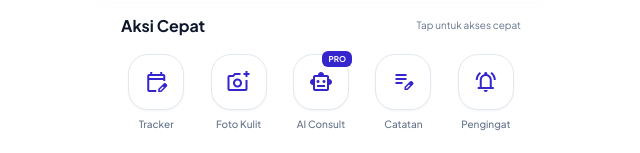
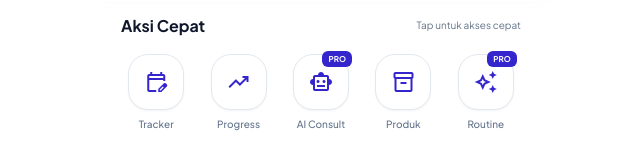
Before and after one commit to wisnuwrdh/narehat, a Next.js app: page /dashboard in a window 1280 px wide. Shown: the part 799-952 px from the top of the page, without its empty margins (319-959 px from the left). Built offline with nearby package versions, Linux system fonts and the light colour scheme; no server answers.

Commit message:
fix(dashboard): ganti aksi cepat yg duplikat & gak relevan
- Hapus Foto Kulit & Catatan (duplikat ke /tracker)
- Hapus Pengingat (fitur notifikasi dihapus di v0.5)
- Tambah Progress, Produk (rekomendasi), Routine (PRO)
- Semua 5 tombol ke halaman berbeda

```diff
--- a/app/(app)/dashboard/page.tsx
+++ b/app/(app)/dashboard/page.tsx
@@ -54,10 +54,10 @@ const statusColorMap: Record<string, string> = { emerald: "bg-emerald-400", ambe
 
 const quickActions = [
   { href: "/tracker", icon: "edit_calendar", label: "Tracker" },
-  { href: "/tracker", icon: "add_a_photo", label: "Foto Kulit" },
+  { href: "/progress", icon: "trending_up", label: "Progress" },
   { href: "/ai-consult", icon: "smart_toy", label: "AI Consult", pro: true },
-  { href: "/tracker", icon: "edit_note", label: "Catatan" },
-  { href: "/settings", icon: "notifications_active", label: "Pengingat" },
+  { href: "/recommendations", icon: "inventory_2", label: "Produk" },
+  { href: "/routine", icon: "auto_awesome", label: "Routine", pro: true },
 ];
 
 function computeStreak(logs: { date: string }[]): number {
```
